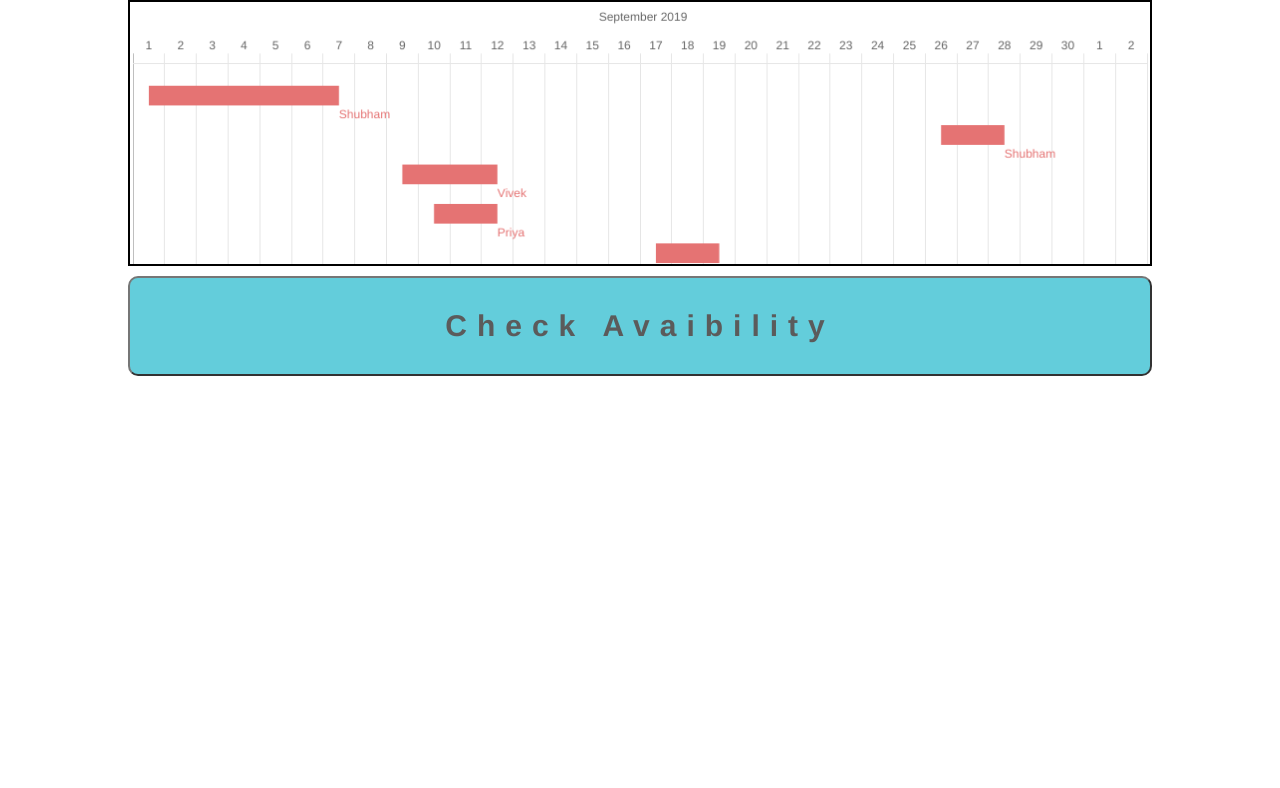
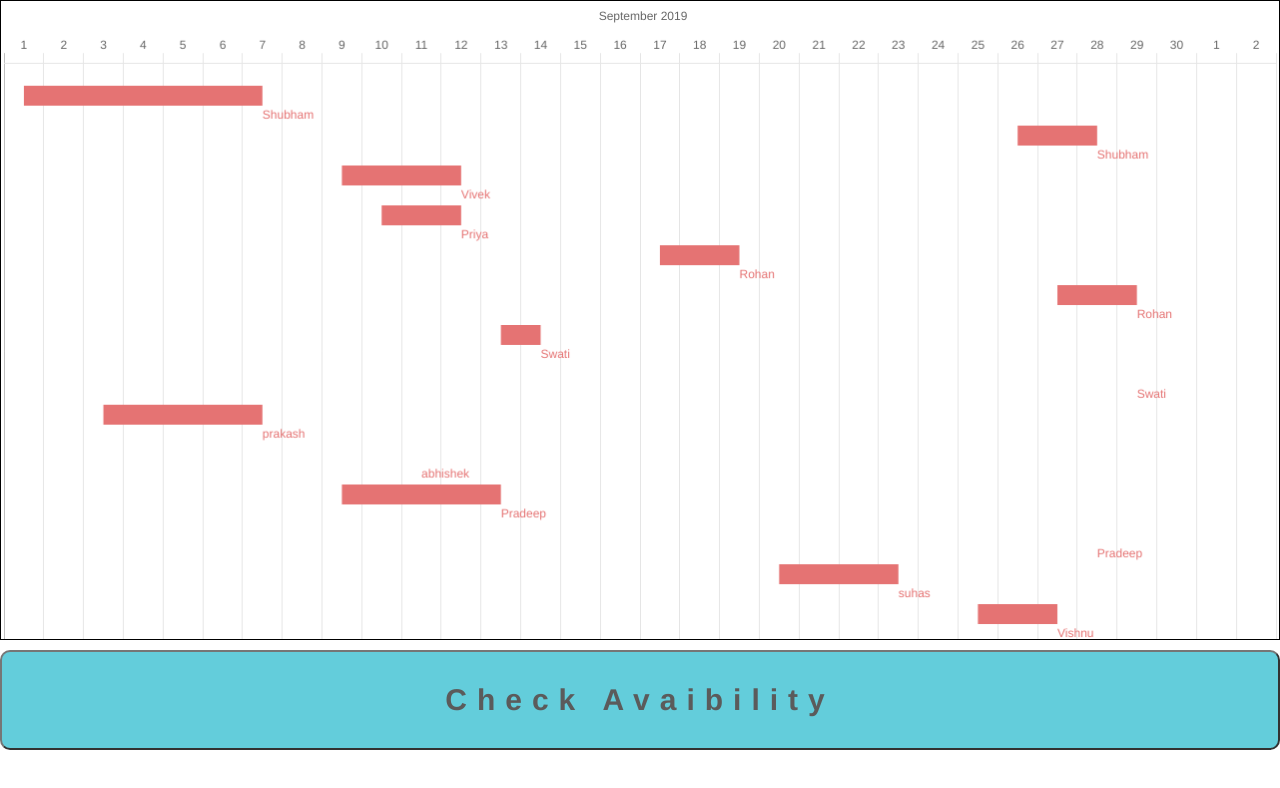
Before and after one commit to fir0j/Meeting-Schedular, a plain HTML site: page index.html in a window 1280 px wide. Drawn offline with nearby package versions, Linux system fonts and the light colour scheme.

Commit message:
added css

```diff
--- a/index.html
+++ b/index.html
@@ -11,11 +11,9 @@
 <body>
     <div>
         <canvas id="myChart"></canvas>
-        <button id = "checkButton">Check Avaibility</button>
     </div>
+    <button id = "checkButton">Check Avaibility</button>
    <script src="https://cdn.jsdelivr.net/npm/chart.js@2.8.0"></script>
-   <script src="https://cdnjs.cloudflare.com/ajax/libs/moment.js/2.24.0/moment.min.js"></script>
-   <script src="https://ajax.googleapis.com/ajax/libs/jquery/3.4.1/jquery.min.js"></script>
    <script src="script.js"></script>
 </body>
 </html>
--- a/script.js
+++ b/script.js
@@ -109,7 +109,6 @@ let horizonalLinePlugin = {
 				}
 
 				ctx.lineWidth = 20;
-
 				if (true) {
 					ctx.beginPath();
 					ctx.moveTo(startValue, position);
@@ -128,40 +127,13 @@ let horizonalLinePlugin = {
 };
 Chart.pluginService.register(horizonalLinePlugin);
 
-days = [
-	1,
-	2,
-	3,
-	4,
-	5,
-	6,
-	7,
-	8,
-	9,
-	10,
-	11,
-	12,
-	13,
-	14,
-	15,
-	16,
-	17,
-	18,
-	19,
-	20,
-	21,
-	22,
-	23,
-	24,
-	25,
-	26,
-	27,
-	28,
-	29,
-	30,
-	1,
-	2
-];
+//days of the month
+days = [];
+for (i = 1; i <= 30; i++) {
+	days.push(i);
+}
+days.push(1);
+days.push(2);
 
 var data = {
 	labels: days,
@@ -194,7 +166,6 @@ var myChart = new Chart(ctx, {
 	type: 'bar',
 	data: data,
 	options: {
-		//using hardcoded internJSONdata because CORS is not installed on the server of the link provider
 		legend: {
 			labels: {
 				boxWidth: 0,
@@ -202,6 +173,7 @@ var myChart = new Chart(ctx, {
 			}
 		},
 
+		//using hardcoded internJSONdata because CORS is not installed on the server of the link provider
 		horizontalLine: [
 			{
 				id: 1,
@@ -311,7 +283,7 @@ var myChart = new Chart(ctx, {
 			]
 		},
 		responsive: true,
-		maintainAspectRatio: false
+		maintainAspectRatio: true
 	}
 });
 
--- a/style.css
+++ b/style.css
@@ -1,11 +1,5 @@
 canvas {
-	border: 2px solid black;
-}
-
-div {
-	width: 80%;
-	height: auto;
-	margin: 0 auto;
+	border: 1px solid black;
 }
 
 #checkButton {
```
